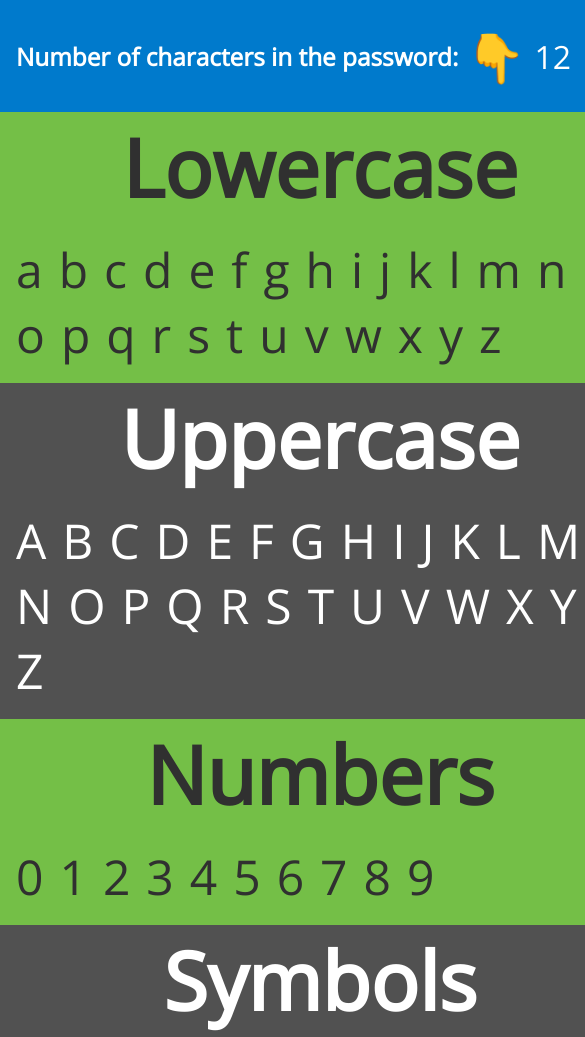
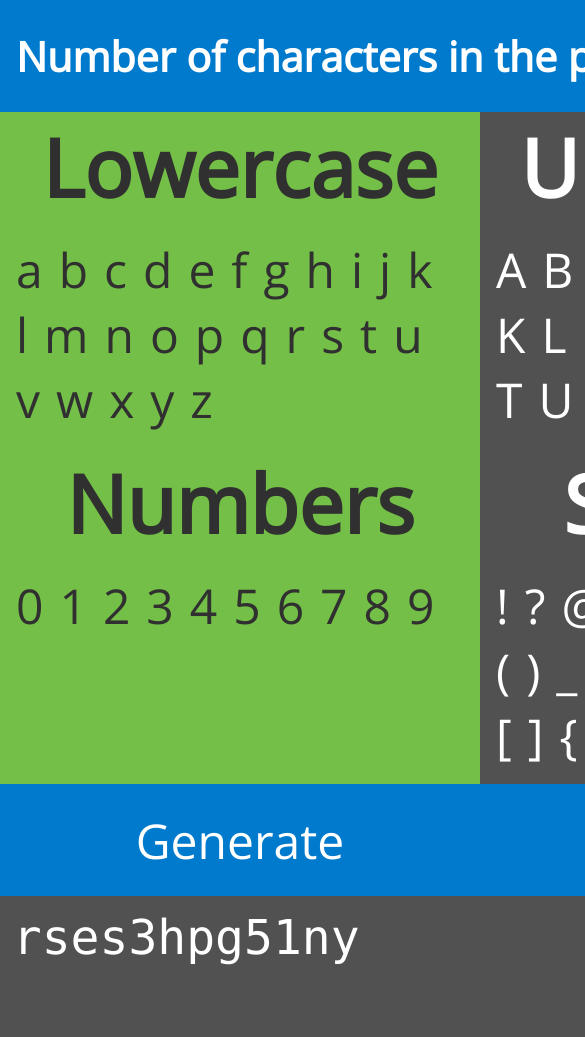
Before and after one commit to Lilholmen/password-generator, a plain HTML site: page index.html in a window 390 px wide. Shown: the top 1037 px of the page, 585 px wide, since content can reach past the window. Drawn offline with nearby package versions, Linux system fonts and the light colour scheme.

Commit message:
delete adaptive properties

```diff
--- a/css/style.css
+++ b/css/style.css
@@ -60,20 +60,6 @@ body {
   grid-template-columns: 1fr 1fr;
 }
 
-@media (max-width: 60rem) {
-  .password {
-    grid-template-columns: 40rem;
-  }
-
-  .password__length {
-    font-size: 1.3rem;
-  }
-
-  .password__parameter-section {
-    grid-template-columns: 1fr;
-  }
-}
-
 .password__parameter {
 }
 
```
